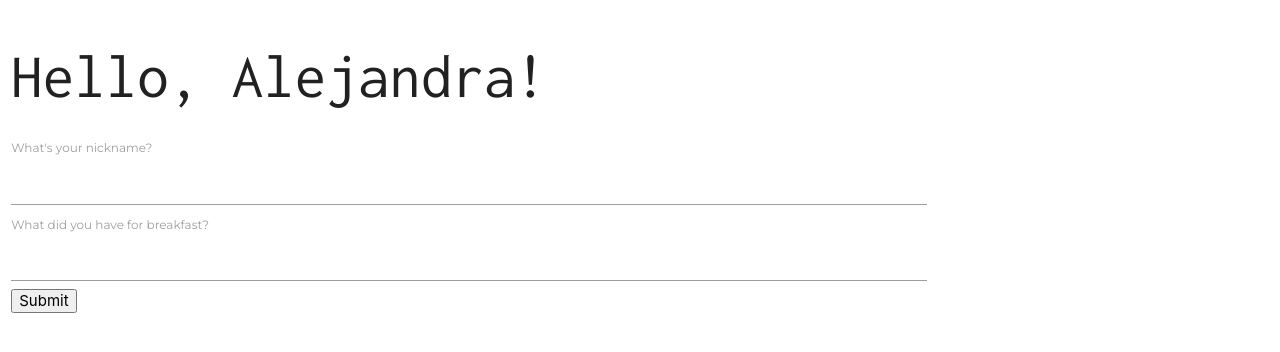
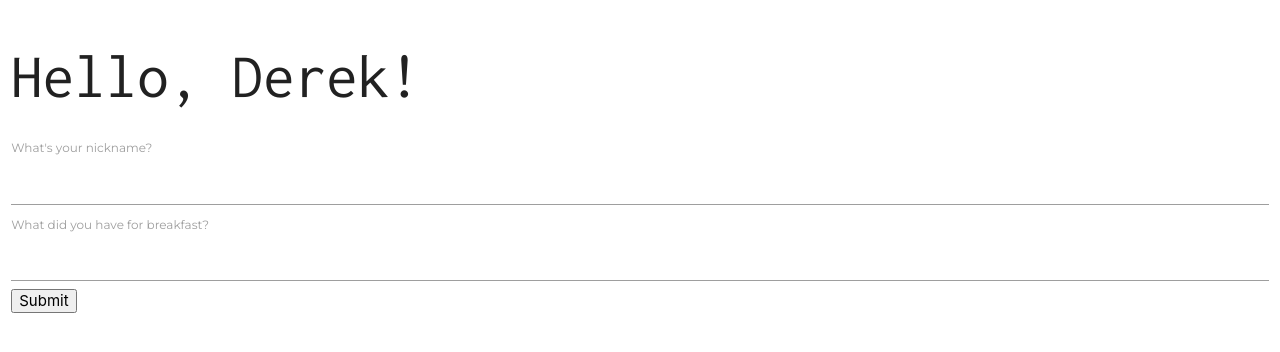
Before and after one commit to dstamp1/flask-project-demo, a Flask app: page / in a window 1280 px wide. Shown: the top 352 px of the page. Run offline with Flask 2, Linux system fonts and the light colour scheme.

Commit message:
Edit the routes.py file

```diff
--- a/app/routes.py
+++ b/app/routes.py
@@ -7,12 +7,14 @@ from flask import request
 @app.route('/')
 @app.route('/index')
 def index():
-    user = {'name': 'Alejandra'}
+    user = {'name': 'Derek'}
     return render_template('index.html', title='Home', user=user)
 
-@app.route('/secret')
-def secret():
-    return "<h1>You found the secret!</h1>"
+@app.route('/user/<name>')
+def user_page(name):
+    user = {'name': name}
+    return render_template('index.html', title='Home', user=user)
+
 
 @app.route('/sendBreakfast', methods=['GET', 'POST'])
 def handleBreakfast():
--- a/app/templates/index.html
+++ b/app/templates/index.html
@@ -6,10 +6,10 @@
 
 {% block content %}
 <div class="row">
-    <div class="col">
+    <div class="col s12 m12 l12">
         <h1>Hello, {{ user.name }}!</h1>
     </div>
-    <div class="col">
+    <div class="col s12 m12 l12">
         <form method="post" action="/sendBreakfast">
             <label for="nickname">What's your nickname?</label>
             <input type='text' name='nickname'>
```
Also changed, not shown: requirements.txt (line endings or trailing spaces).
